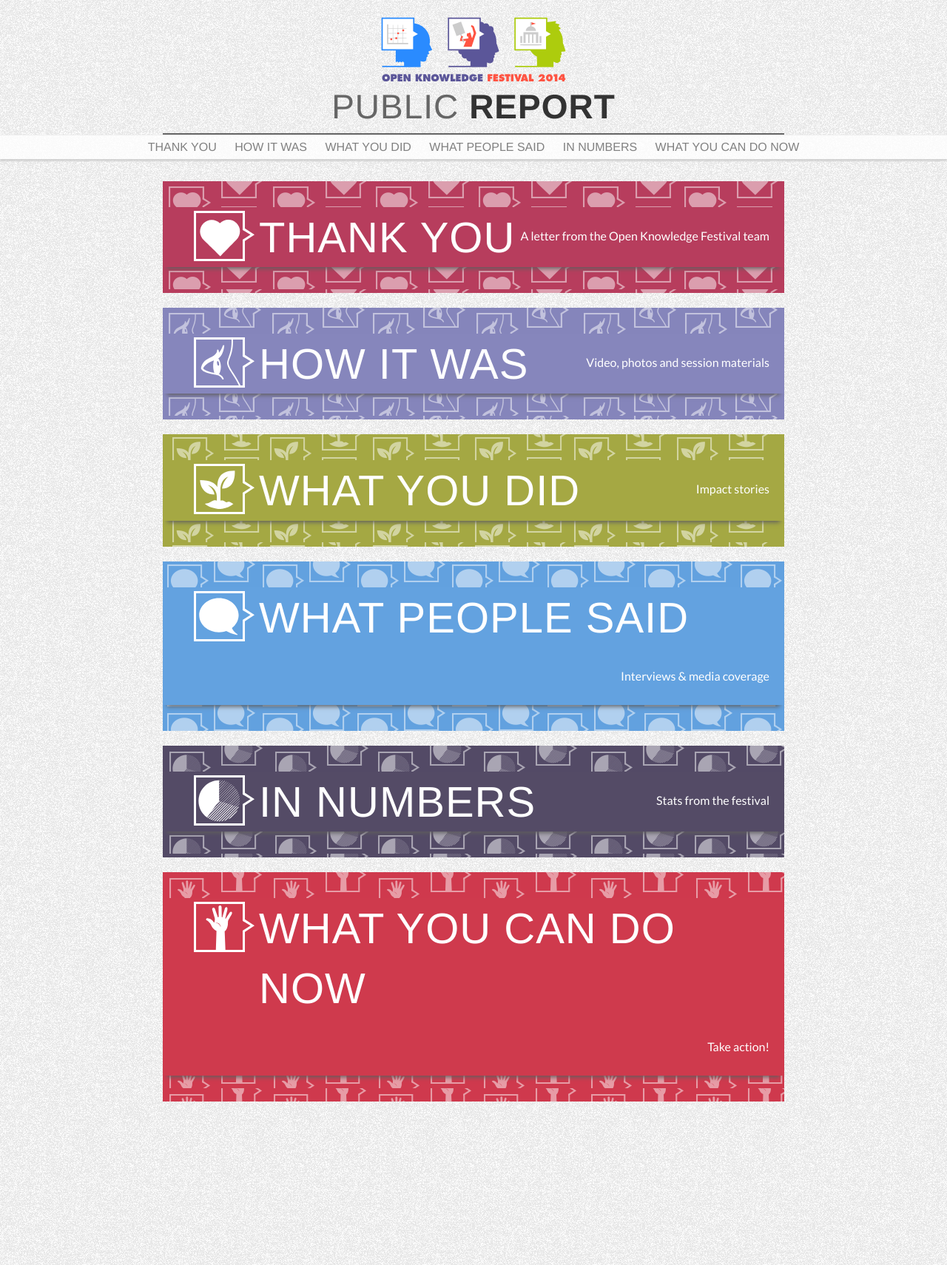
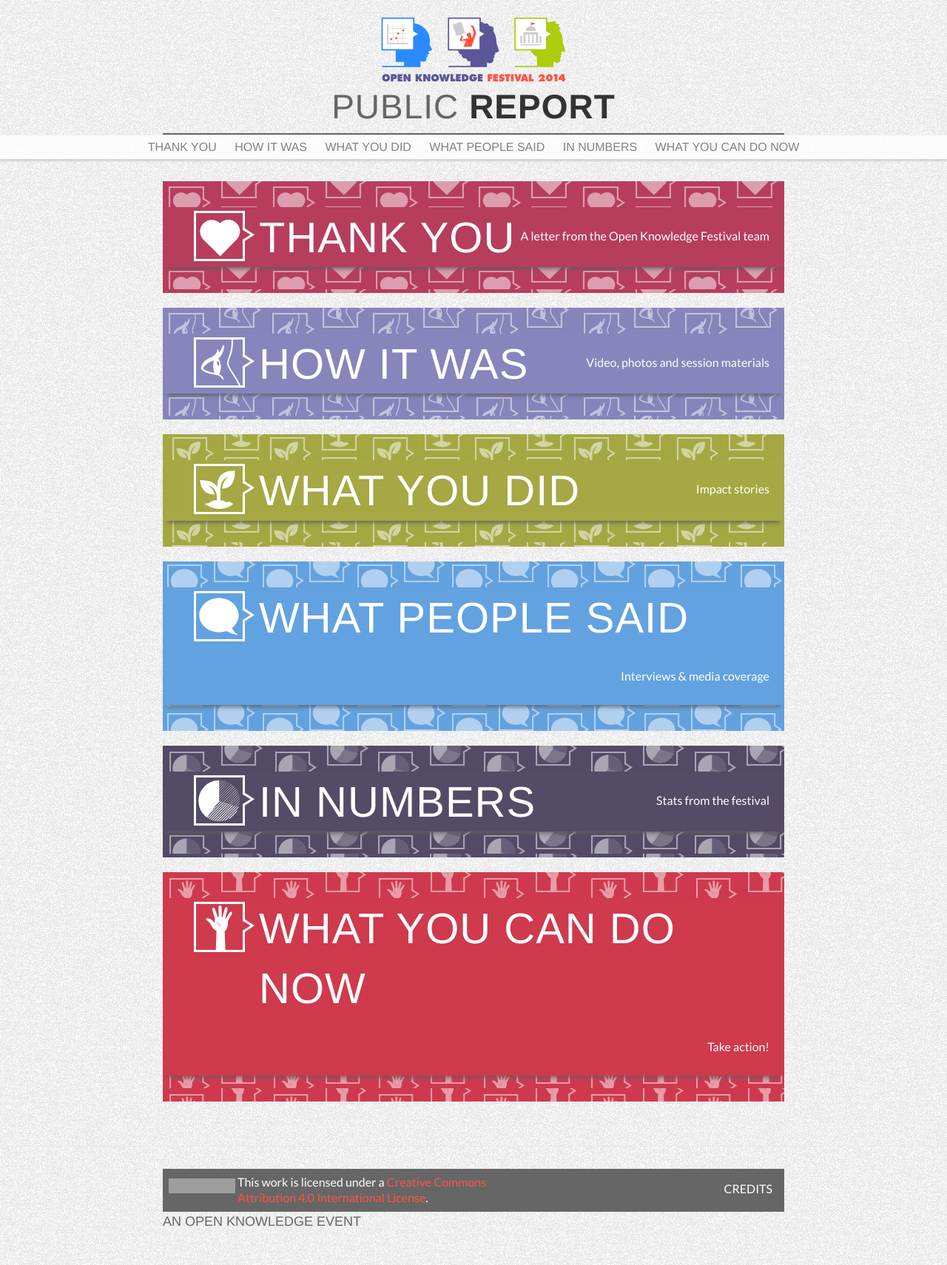
Before and after one commit to okfn/okfestival-public-report, a Jekyll site: the page built from index.html, in a window 1280 px wide. Shown: the whole page at 74% size. Built offline with Jekyll 4.4.1, drawn with Linux system fonts in a browser that asks for light colours; some web fonts are replaced; grey boxes are pictures that could not be loaded.

Commit message:
Footer - prelim

```diff
--- a/_includes/footer.html
+++ b/_includes/footer.html
@@ -1,54 +1,22 @@
 <footer class="site-footer">
 
   <div class="wrapper">
+    <div class="cc-wrapper">
+      <p class="cc">This work is licensed under a <a rel="license" href="http://creativecommons.org/licenses/by/4.0/deed.en_US">Creative Commons Attribution 4.0 International License</a>.</p>
 
-    <h2 class="footer-heading">{{ site.title }}</h2>
+      <p class="credits">
+        <a href="/credits.html">credits</a>
+      </p>
+    </div>
+    <!-- <p><a href="https://github.com/okfn/foundation/" title="Site source code">Source code</a> available under the MIT license.</p> -->
 
-    <div class="footer-col-wrapper">
-      <div class="footer-col  footer-col-1">
-        <ul class="contact-list">
-          <li>{{ site.title }}</li>
-          <li><a href="mailto:{{ site.email }}">{{ site.email }}</a></li>
-        </ul>
-      </div>
 
-      <div class="footer-col  footer-col-2">
-        <ul class="social-media-list">
-          {% if site.github_username %}
-          <li>
-            <a href="https://github.com/{{ site.github_username }}">
-              <span class="icon  icon--github">
-                <svg viewBox="0 0 16 16">
-                  <path fill="#828282" d="M7.999,0.431c-4.285,0-7.76,3.474-7.76,7.761 c0,3.428,2.223,6.337,5.307,7.363c0.388,0.071,0.53-0.168,0.53-0.374c0-0.184-0.007-0.672-0.01-1.32 c-2.159,0.469-2.614-1.04-2.614-1.04c-0.353-0.896-0.862-1.135-0.862-1.135c-0.705-0.481,0.053-0.472,0.053-0.472 c0.779,0.055,1.189,0.8,1.189,0.8c0.692,1.186,1.816,0.843,2.258,0.645c0.071-0.502,0.271-0.843,0.493-1.037 C4.86,11.425,3.049,10.76,3.049,7.786c0-0.847,0.302-1.54,0.799-2.082C3.768,5.507,3.501,4.718,3.924,3.65 c0,0,0.652-0.209,2.134,0.796C6.677,4.273,7.34,4.187,8,4.184c0.659,0.003,1.323,0.089,1.943,0.261 c1.482-1.004,2.132-0.796,2.132-0.796c0.423,1.068,0.157,1.857,0.077,2.054c0.497,0.542,0.798,1.235,0.798,2.082 c0,2.981-1.814,3.637-3.543,3.829c0.279,0.24,0.527,0.713,0.527,1.437c0,1.037-0.01,1.874-0.01,2.129 c0,0.208,0.14,0.449,0.534,0.373c3.081-1.028,5.302-3.935,5.302-7.362C15.76,3.906,12.285,0.431,7.999,0.431z"/>
-                </svg>
-              </span>
+    <h2 class="footer-heading">An open Knowledge event</h2>
 
-              <span class="username">{{ site.github_username }}</span>
-            </a>
-          </li>
-          {% endif %}
+<div>
 
-          {% if site.twitter_username %}
-          <li>
-            <a href="https://twitter.com/{{ site.twitter_username }}">
-              <span class="icon  icon--twitter">
-                <svg viewBox="0 0 16 16">
-                  <path fill="#828282" d="M15.969,3.058c-0.586,0.26-1.217,0.436-1.878,0.515c0.675-0.405,1.194-1.045,1.438-1.809
-                  c-0.632,0.375-1.332,0.647-2.076,0.793c-0.596-0.636-1.446-1.033-2.387-1.033c-1.806,0-3.27,1.464-3.27,3.27 c0,0.256,0.029,0.506,0.085,0.745C5.163,5.404,2.753,4.102,1.14,2.124C0.859,2.607,0.698,3.168,0.698,3.767 c0,1.134,0.577,2.135,1.455,2.722C1.616,6.472,1.112,6.325,0.671,6.08c0,0.014,0,0.027,0,0.041c0,1.584,1.127,2.906,2.623,3.206 C3.02,9.402,2.731,9.442,2.433,9.442c-0.211,0-0.416-0.021-0.615-0.059c0.416,1.299,1.624,2.245,3.055,2.271 c-1.119,0.877-2.529,1.4-4.061,1.4c-0.264,0-0.524-0.015-0.78-0.046c1.447,0.928,3.166,1.469,5.013,1.469 c6.015,0,9.304-4.983,9.304-9.304c0-0.142-0.003-0.283-0.009-0.423C14.976,4.29,15.531,3.714,15.969,3.058z"/>
-                </svg>
-              </span>
+</div>
 
-              <span class="username">{{ site.twitter_username }}</span>
-            </a>
-          </li>
-          {% endif %}
-        </ul>
-      </div>
-
-      <div class="footer-col  footer-col-3">
-        <p class="text">{{ site.description }}</p>
-      </div>
-    </div>
 
   </div>
 
--- a/_layouts/default.html
+++ b/_layouts/default.html
@@ -13,7 +13,7 @@
       </div>
     </div>
 
-    <!-- {% include footer.html %} -->
+    {% include footer.html %}
 
   </body>
 
--- a/_sass/_layout.scss
+++ b/_sass/_layout.scss
@@ -528,8 +528,20 @@
 /***
 * Gallery
 ***/
+// .grid-sizer { width: 33%; }
+// #gallery li { list-style: none; }
+// #gallery {margin:0;}
+#gallery {
+    clear: both;
+    display: block;
+    overflow: hidden;
+    ul {margin-left:0;}
+    li { list-style: none;
+    float: left; }
+}
 
 .gallery {
+
     .grid-wrap {
         margin: 0 auto;
         padding: 0 1em 1.875em;
@@ -543,7 +555,7 @@
         li {
             width: calc(33.3% - 7px);
             width: -webkit-calc(calc(33.3% - 7px));
-            float: left;
+            // float: left;
             cursor: pointer;
 
             @include media-query($on-palm) {
@@ -674,6 +686,10 @@
     width: 40%;
     margin-right: 5em;
 
+    @include media-query($on-palm) {
+        width: 90%;
+    }
+
     .btn {
         font-family: $base-font-family;
         color: #fff !important;
@@ -731,3 +747,44 @@
     -webkit-transition: border-color ease-in-out .15s,box-shadow ease-in-out .15s;
     transition: border-color ease-in-out .15s,box-shadow ease-in-out .15s;
 }
+
+/* footer*/
+
+footer {
+    .cc-wrapper {
+        background: url("http://i.creativecommons.org/l/by/4.0/88x31.png") no-repeat 0.5em 0.8em #666;
+        padding-left: 101px;
+        line-height: 2em;
+        color: #fff;
+        padding-top: 0.5em;
+        padding-bottom: 0.5em;
+        overflow: hidden;
+    }
+
+    .cc {
+        width: 50%;
+        line-height: 1.3em;
+        margin-bottom: 0;
+        float: left;
+
+        a:hover {
+            text-decoration: underline;
+            color:#ff5343;
+        }
+    }
+    .credits {
+        text-transform: uppercase;
+        float: right;
+        line-height: 2.4em;
+        margin-right: 1em;
+        margin-bottom: 0;
+
+        a {
+            color: #fff;
+        }
+        a:hover {
+            text-decoration: underline;
+        }
+    }
+
+}
```
